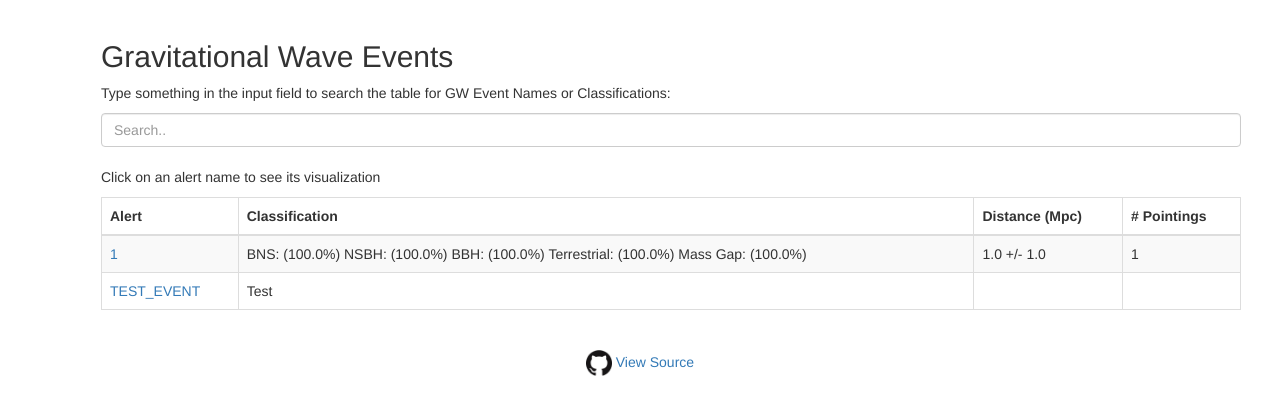
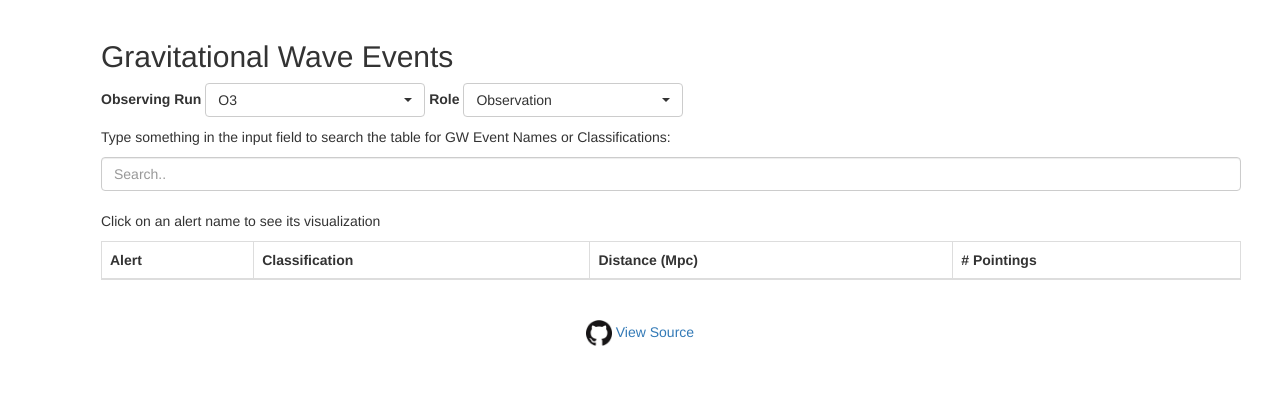
Before and after one commit to TheTreasureMap/gwtm, a Flask app: page /alert_select in a window 1280 px wide. Shown: the part 52-467 px from the top of the page. Run offline with Flask 2, Linux system fonts and the light colour scheme; tables that the repository leaves empty hold one stand-in row (values such as "Sample post"); lists and menus that the app fills with data are empty; some libraries are stand-ins or nearby versions.

Commit message:
adding O4 test alerts visibility, and other updates. Its time

```diff
--- a/src/models.py
+++ b/src/models.py
@@ -66,6 +66,7 @@ def to_json(inst, cls):
         else:
             d[c.name] = v
     return json.dumps(d)
+
 
 class valid_mapping():
     def __init__(self):
@@ -1013,17 +1014,58 @@ class gw_alert(db.Model):
     avgra = db.Column(db.Float)
     avgdec = db.Column(db.Float)
 
+    observing_run = db.Column(db.String)
+    pipeline = db.Column(db.String)
+    search = db.Column(db.String)
+
+    @staticmethod
+    def from_json(args):
+        akeys = args.keys()
+
+        alert = gw_alert(
+            graceid          = args['graceid'] if 'graceid' in akeys else 'ERROR',
+            alternateid      = args['alternateid'] if 'alternateid' in akeys else '',
+            role             = args['role'] if 'role' in akeys else 'ERROR',
+            observing_run    = args['observing_run'] if 'observing_run' in akeys else 'ERROR',
+            description      = args['description'] if 'description' in akeys else 'ERROR',
+            alert_type       = args['alert_type'] if 'alert_type' in akeys else 'ERROR',
+            datecreated      = args['datecreated'] if 'datecreated' in akeys else datetime.datetime.now(),
+            packet_type      = args['packet_type'] if 'packet_type' in akeys else 0,
+            far              = args['far'] if 'far' in akeys else 0.0,
+            group            = args['group'] if 'group' in akeys else '',
+            pipeline         = args['pipeline'] if 'pipeline' in akeys else '',
+            search           = args['search'] if 'search' in akeys else '',
+            detectors        = args['detectors'] if 'detectors' in akeys else '',
+            prob_hasns       = args['prob_hasns'] if 'prob_hasns' in akeys else 0.0,
+            prob_hasremenant = args['prob_hasremenant'] if 'prob_hasremenant' in akeys else 0.0,
+            prob_gap         = args['prob_gap'] if 'prob_gap' in akeys else 0.0,
+            prob_bns         = args['prob_bns'] if 'prob_bns' in akeys else 0.0,
+            prob_nsbh        = args['prob_nsbh'] if 'prob_nsbh' in akeys else 0.0,
+            prob_bbh         = args['prob_bbh'] if 'prob_bbh' in akeys else 0.0,
+            prob_terrestrial = args['prob_terrestrial'] if 'prob_terrestrial' in akeys else 0.0,
+            skymap_fits_url  = args['skymap_fits_url'] if 'skymap_fits_url' in akeys else '',
+            avgra            = args['avgra'] if 'avgra' in akeys else 0.0,
+            avgdec           = args['avgdec'] if 'avgdec' in akeys else 0.0,
+            time_of_signal   = args['time_of_signal'] if 'time_of_signal' in akeys else datetime.datetime(year=1991, month=12, day=23),
+            distance         = args['distance'] if 'distance' in akeys else 0.0,
+            distance_error   = args['distance_error'] if 'distance_error' in akeys else 0.0,
+            timesent         = args['timesent'] if 'timesent' in akeys else datetime.datetime(year=1991, month=12, day=23),
+            centralfreq      = args['centralfreq'] if 'centralfreq' in akeys else 0.0,
+            duration         = args['duration'] if 'duration' in akeys else 0.0,
+        )
+        return alert
+
     def getClassification(self):
 
         if self.group == 'Burst':
             return 'None (detected as burst)'
 
         probs = [
-            {'prob':self.prob_bns, 'class':'BNS'},
-            {'prob':self.prob_nsbh, 'class':'NSBH'},
-            {'prob':self.prob_bbh, 'class':'BBH'},
-            {'prob':self.prob_terrestrial, 'class':'Terrestrial'},
-            {'prob':self.prob_gap, 'class':'Mass Gap'}
+            {'prob':self.prob_bns if self.prob_bns else 0.0, 'class':'BNS'},
+            {'prob':self.prob_nsbh if self.prob_nsbh else 0.0, 'class':'NSBH'},
+            {'prob':self.prob_bbh if self.prob_bbh else 0.0, 'class':'BBH'},
+            {'prob':self.prob_terrestrial if self.prob_terrestrial else 0.0, 'class':'Terrestrial'},
+            {'prob':self.prob_gap if self.prob_gap else 0.0, 'class':'Mass Gap'}
         ]
 
         sorted_probs = sorted([x for x in probs if x['prob'] > 0.01], key = lambda i: i['prob'], reverse=True)
--- a/src/routes.py
+++ b/src/routes.py
@@ -127,12 +127,27 @@ def home():
 @app.route("/alert_select", methods=['GET'])
 def alert_select():
 
+	selected_observing_run = request.args.get('observing_run')
+	selected_role = request.args.get('role')
+
+	if selected_observing_run is None:
+		selected_observing_run = "O3"
+
+	if selected_role is None:
+		selected_role = "observation"
+
+	filter = []
+	if selected_role != 'all':
+		filter.append(models.gw_alert.role == selected_role)
+
+	if selected_observing_run != 'all':
+		filter.append(models.gw_alert.observing_run == selected_observing_run)
+
 	allerts = db.session.query(
 		models.gw_alert
-	).filter(
-		models.gw_alert.graceid != 'TEST_EVENT',
-		models.gw_alert.graceid != 'GW170817'
-	).all()
+	).filter(*filter).all()
+
+	gids = list(sorted(set([x.graceid for x in allerts]), reverse=True))
 
 	p_event_counts = db.session.query(
 		models.pointing_event
@@ -140,15 +155,14 @@ def alert_select():
 		models.pointing_event.graceid
 	).filter(
 		models.pointing.id == models.pointing_event.pointingid,
-		models.pointing.status == enums.pointing_status.completed
+		models.pointing.status == enums.pointing_status.completed,
+		models.pointing_event.graceid.in_(gids)
 	).values(
 		func.count(models.pointing_event.graceid).label('pcount'),
 		models.pointing_event.graceid
 	)
 
 	p_event_counts = list(p_event_counts)
-
-	gids = list(sorted(set([x.graceid for x in allerts]), reverse=True))
 
 	non_retracted_alerts = []
 	all_alerts = {}
@@ -159,7 +173,7 @@ def alert_select():
 		most_recent_alert = [x for x in allerts if x.graceid == g and x.datecreated == most_recent_date][0]
 		pcounts = [x.pcount for x in p_event_counts if g == x.graceid]
 
-		alternateids = [gwa for gwa in allerts if gwa.graceid == g and gwa.alternateid is not None]
+		alternateids = [gwa for gwa in allerts if (gwa.graceid == g and gwa.alternateid is not None and gwa.alternateid != '')]
 
 		if len(alternateids):
 			g = alternateids[0].alternateid
@@ -183,13 +197,26 @@ def alert_select():
 				'pcounts':pointing_counts
 			}
 
-	all_alerts['TEST_EVENT'] = {
-		'class':'Test',
-		'distance':'',
-		'pcounts':''
+	#all_alerts['TEST_EVENT'] = {
+	#	'class':'Test',
+	#	'distance':'',
+	#	'pcounts':''
+	#}
+
+	observing_runs = {
+		'all' : 'All',
+		'O2':'O2',
+		'O3':'O3',
+		'O4':'O4'
 	}
 
-	return render_template("alert_select.html", alerts=all_alerts)
+	roles = {
+		'all' : 'All',
+		'test': 'Test',
+		'observation': 'Observation'
+	}
+
+	return render_template("alert_select.html", alerts=all_alerts, observing_runs=observing_runs, roles=roles, selected_observing_run=selected_observing_run, selected_role=selected_role)
 
 @app.route("/alerts", methods=['GET', 'POST'])
 def alerts():
@@ -560,7 +587,7 @@ def submit_pointing():
 				pointing.doi_id, pointing.doi_url = 0, form.doi_url.data
 			else:
 				graceid = models.gw_alert.alternatefromgraceid(graceid)
-				pointing.doi_id, pointing.doi_url = create_pointing_doi(points, graceid, creators, inst_set)
+				pointing.doi_id, pointing.doi_url = function.create_pointing_doi(points, graceid, creators, inst_set)
 			db.session.commit()
 			flash("Your DOI url is: "+pointing.doi_url)
 
--- a/src/templates/alert_select.html
+++ b/src/templates/alert_select.html
@@ -6,6 +6,29 @@
 
     <div class="container">
       <h2>Gravitational Wave Events</h2>
+      <p>
+        <b>Observing Run</b>
+        <select class="selectpicker" style="max-width: 60px;" data-live-search="false" name=observing_run id=observing_run onchange="reload_alert_select_table()">
+          {% for or in observing_runs.keys() %}
+            {% if or == selected_observing_run %}
+                <option value='{{ or }}' selected>{{ observing_runs[or] }}</option>
+            {% else %}
+                <option value='{{ or }}'>{{ observing_runs[or] }}</option>
+            {% endif %}
+          {% endfor %}
+        </select>
+        <b>Role</b>
+        <select class="selectpicker" style="max-width: 60px;" data-live-search="false" name=role id=role onchange="reload_alert_select_table()">
+          {% for r in roles.keys() %}
+            {% if r == selected_role %}
+                <option value='{{ r }}' selected>{{ roles[r] }}</option>
+            {% else %}
+                <option value='{{ r }}'>{{ roles[r] }}</option>
+            {% endif %}
+          {% endfor %}
+      </select>
+      </p>
+
       <p>Type something in the input field to search the table for GW Event Names or Classifications:</p>
       <input class="form-control" id="myInput" type="text" placeholder="Search..">
       <br>
@@ -41,6 +64,13 @@
         });
       });
     });
+
+    function reload_alert_select_table() {
+      var observing_run = $('#observing_run').val()
+      var role = $('#role').val()
+
+      window.location = 'alert_select?role='+role+'&observing_run='+observing_run
+    };
     </script>
 
     </body>
--- a/src/templates/alerts.html
+++ b/src/templates/alerts.html
@@ -7,7 +7,7 @@
     <h2>Gravitational Wave Events</h2>      Choose an event:
       <button class="btn btn-primary dropdown-toggle" type="button" data-toggle="dropdown">Events
       <span class="caret"></span></button>
-      <ul class="dropdown-menu">
+      <ul class="dropdown-menu" style="overflow-y:auto; max-height:40vh">
           <input class="form-control" id="gidSearch" type="text" placeholder="Search..">
           {% for a in form.graceids[1:] %}
             <li><a href="/alerts?graceids={{ a['value'] }}">{{ a['name'] }}</a></li>
```
Also changed, not shown: requirements.txt (+38 -60 lines), src/api.py (+73 -3 lines), src/forms.py (+25 -12 lines), src/function.py (+10 -1 lines).
